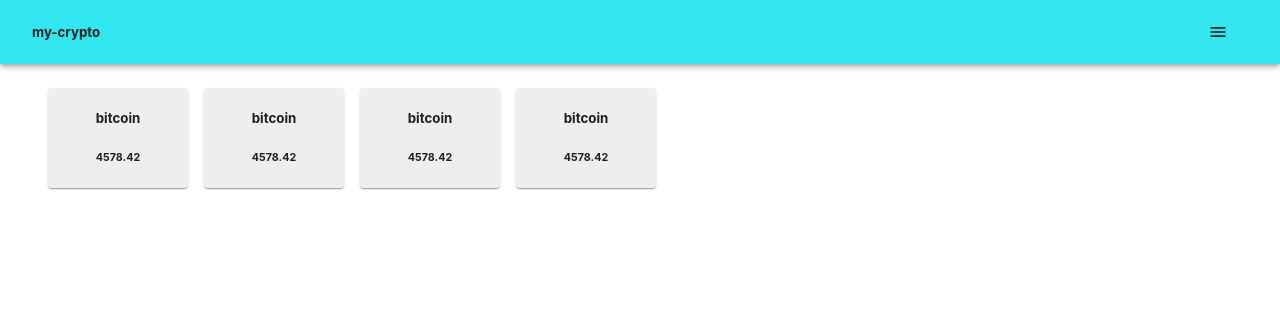
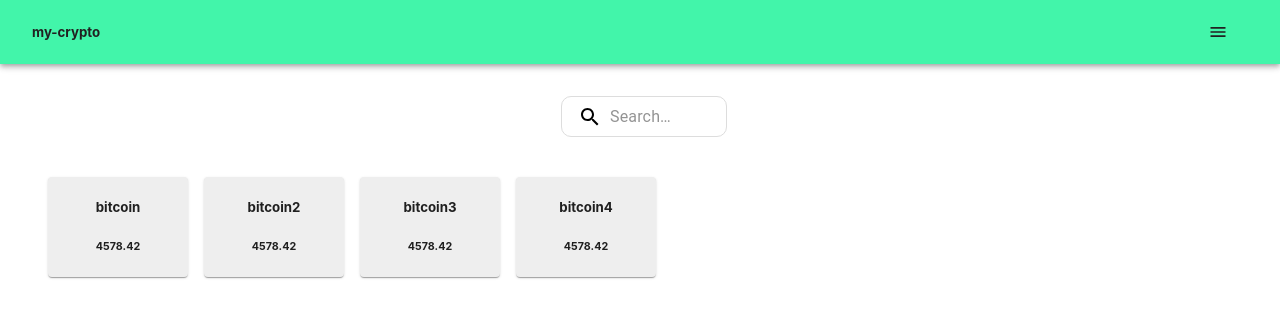
Before and after one commit to esther615kim/react-chartJS-my-crypto, a React (Create React App) app: page / in a window 1280 px wide. Shown: the top 318 px of the page. Built offline with nearby package versions, Linux system fonts and the light colour scheme.

Commit message:
feat: add search bar component

```diff
--- a/src/App.jsx
+++ b/src/App.jsx
@@ -1,6 +1,7 @@
 import { Grid } from '@mui/material';
 import Header from './components/Header';
 import Hero from './components/Hero/index';
+import Search from './components/Search';
 
 function App() {
   return (
@@ -8,9 +9,11 @@
       <Header/>
       <Grid container spacing={2}>
         <Grid item>
-          <Hero/>
+          <Search/>
         </Grid>
-        <Grid item></Grid>
+        <Grid item>
+        <Hero/>
+        </Grid>
         <Grid item></Grid>
       </Grid>
     </div>
--- a/src/components/Header/header.styled.js
+++ b/src/components/Header/header.styled.js
@@ -16,7 +16,7 @@
 export const StyledToolbar = styled(Toolbar)`
   display: flex;
   padding-left:2rem;
-  background:#32e6f0;
+  background:#42f5aa;
   color:#212121;
   justify-content: space-between;
   align-items: center;
--- a/src/components/Hero/index.jsx
+++ b/src/components/Hero/index.jsx
@@ -12,21 +12,21 @@
       "linear-gradient(71deg, rgba(101,95,242,1) 1%, rgba(233,84,250,0.9976365546218487) 100%)",
   },
   {
-    title: "bitcoin",
+    title: "bitcoin2",
     price: 4578.42,
     logo: "FaBtc",
     background:
       "linear-gradient(71deg, rgba(242,234,95,1) 1%, rgba(241,157,34,0.9976365546218487) 100%)",
   },
   {
-    title: "bitcoin",
+    title: "bitcoin3",
     price: 4578.42,
     logo: "FaBtc",
     background:
       "linear-gradient(71deg, rgba(242,234,95,1) 1%, rgba(34,241,122,0.9976365546218487) 100%)",
   },
   {
-    title: "bitcoin",
+    title: "bitcoin4",
     price: 4578.42,
     logo: "FaBtc",
     background:
--- /dev/null
+++ b/src/components/Search/index.jsx
@@ -0,0 +1,19 @@
+import React from 'react';
+import {Typography} from "@mui/material";
+import SearchIcon from "@mui/icons-material/Search";
+import {StyledBox,StyledDiv,SearchIconWrapper,StyledInputBase} from './search.styled';
+
+const Search = () => {
+  return <StyledBox>
+          <StyledDiv>
+            <SearchIconWrapper>
+              <SearchIcon />
+            </SearchIconWrapper>
+            <StyledInputBase
+              placeholder="Search…"
+              inputProps={{ "aria-label": "search" }}
+            />
+          </StyledDiv></StyledBox>;
+};
+
+export default Search;
--- /dev/null
+++ b/src/components/Search/search.styled.js
@@ -0,0 +1,53 @@
+import { InputBase,Box} from '@mui/material';
+import { styled, alpha } from '@mui/material/styles';
+
+export const StyledDiv = styled('div')(({ theme }) => ({
+    position: 'relative',
+    backgroundColor: alpha(theme.palette.common.white, 0.15),
+    '&:hover': {
+      backgroundColor: alpha(theme.palette.common.white, 0.25),
+    },
+    border:'1px solid #ddd',
+    // width: '100%',
+    borderRadius:10,
+    [theme.breakpoints.up('sm')]: {
+      marginLeft: theme.spacing(1),
+      width: 'auto',
+    },
+  }));
+
+  export const StyledBox = styled(Box)({
+      display:"flex",
+      width:"100vw",
+    //   background:"pink",
+      justifyContent:"center",
+      alignItems:"center",
+      marginTop:"2rem"
+  })
+
+  export const SearchIconWrapper = styled('div')(({ theme }) => ({
+    padding: theme.spacing(0, 2),
+    height: '100%',
+    position: 'absolute',
+    pointerEvents: 'none',
+    display: 'flex',
+    alignItems: 'center',
+    justifyContent: 'center',
+  }));
+
+  export const StyledInputBase = styled(InputBase)(({ theme }) => ({
+    color: 'inherit',
+    '& .MuiInputBase-input': {
+      padding: theme.spacing(1, 1, 1, 0),
+      // vertical padding + font size from searchIcon
+      paddingLeft: `calc(1em + ${theme.spacing(4)})`,
+      transition: theme.transitions.create('width'),
+      width: '100%',
+      [theme.breakpoints.up('sm')]: {
+        width: '12ch',
+        '&:focus': {
+          width: '20ch',
+        },
+      },
+    },
+  }));
```
